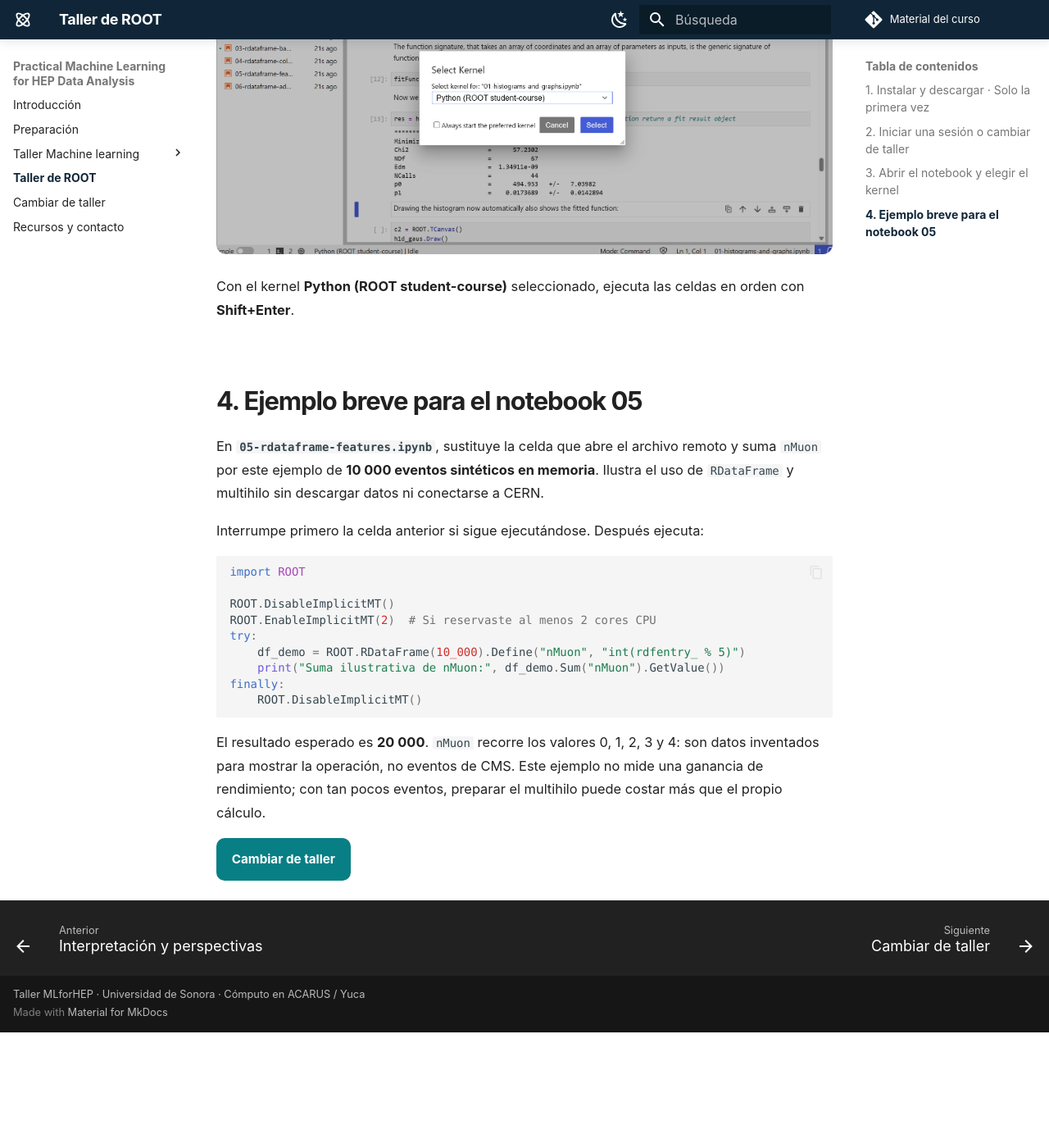
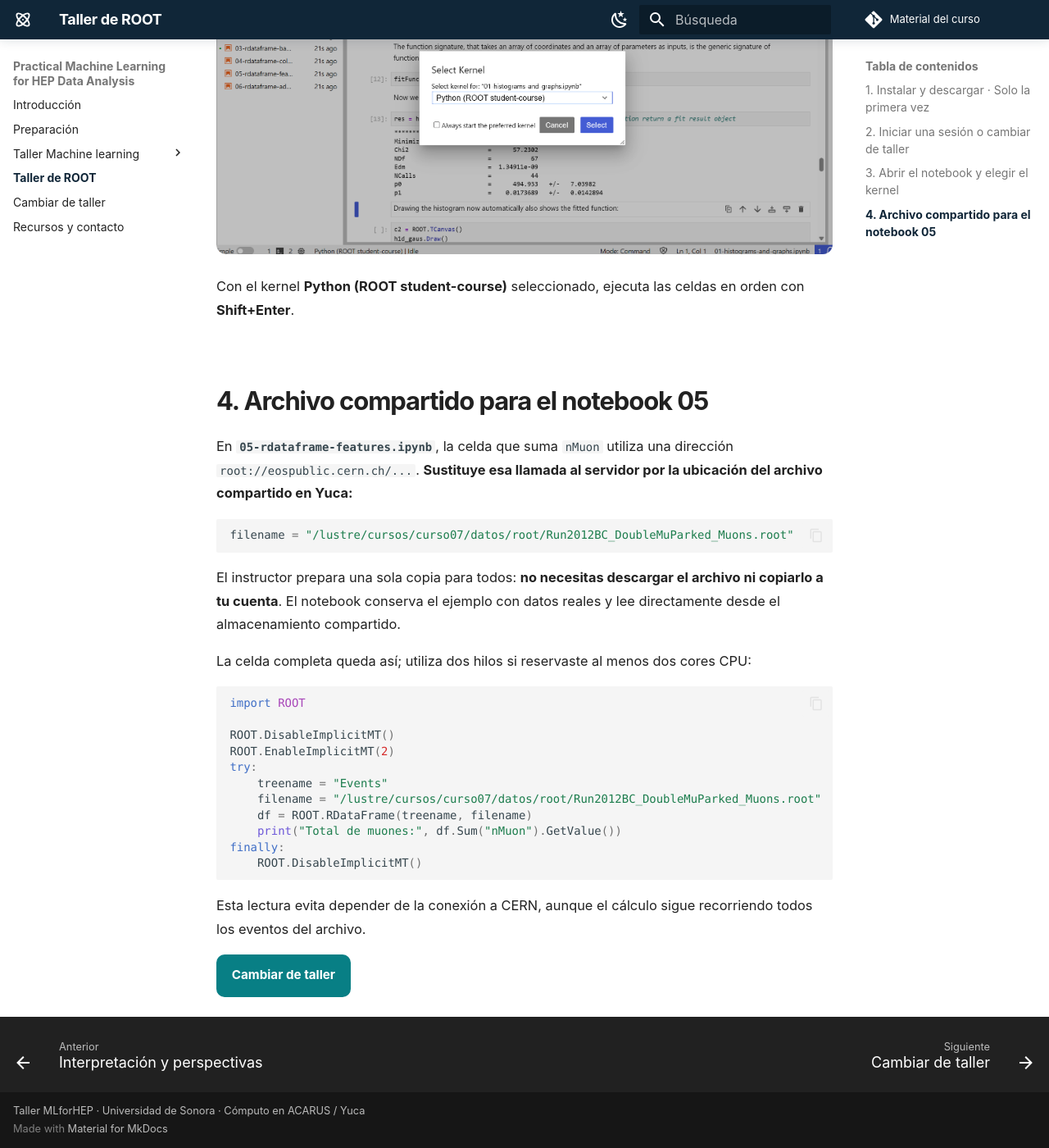
Before and after one commit to castaned/practical-ml-hep, an MkDocs documentation site: the page built from docs/curso-root.md, in a window 1280 px wide and 1400 px high, scrolled down 2691 px. Shown: the whole window at 82% size. Built offline with MkDocs 1.6.1 and Material for MkDocs 9.7.7, drawn with Linux system fonts in a browser that asks for light colours; comment, search, counter and statistics services are not loaded; before the commit the page ends 3950 px from its top, so only the background shows below that.

Commit message:
Use shared Yuca ROOT file in notebook 05 instructions

````diff
--- a/docs/curso-root.md
+++ b/docs/curso-root.md
@@ -61,24 +61,32 @@ En cada notebook selecciona **Kernel → Change Kernel → Python (ROOT student-
 
 Con el kernel **Python (ROOT student-course)** seleccionado, ejecuta las celdas en orden con **Shift+Enter**.
 
-## 4. Ejemplo breve para el notebook 05
+## 4. Archivo compartido para el notebook 05
 
-En **`05-rdataframe-features.ipynb`**, sustituye la celda que abre el archivo remoto y suma `nMuon` por este ejemplo de **10 000 eventos sintéticos en memoria**. Ilustra el uso de `RDataFrame` y multihilo sin descargar datos ni conectarse a CERN.
+En **`05-rdataframe-features.ipynb`**, la celda que suma `nMuon` utiliza una dirección `root://eospublic.cern.ch/...`. **Sustituye esa llamada al servidor por la ubicación del archivo compartido en Yuca:**
 
-Interrumpe primero la celda anterior si sigue ejecutándose. Después ejecuta:
+```python
+filename = "/lustre/cursos/curso07/datos/root/Run2012BC_DoubleMuParked_Muons.root"
+```
+
+El instructor prepara una sola copia para todos: **no necesitas descargar el archivo ni copiarlo a tu cuenta**. El notebook conserva el ejemplo con datos reales y lee directamente desde el almacenamiento compartido.
+
+La celda completa queda así; utiliza dos hilos si reservaste al menos dos cores CPU:
 
 ```python
 import ROOT
 
 ROOT.DisableImplicitMT()
-ROOT.EnableImplicitMT(2)  # Si reservaste al menos 2 cores CPU
+ROOT.EnableImplicitMT(2)
 try:
-    df_demo = ROOT.RDataFrame(10_000).Define("nMuon", "int(rdfentry_ % 5)")
-    print("Suma ilustrativa de nMuon:", df_demo.Sum("nMuon").GetValue())
+    treename = "Events"
+    filename = "/lustre/cursos/curso07/datos/root/Run2012BC_DoubleMuParked_Muons.root"
+    df = ROOT.RDataFrame(treename, filename)
+    print("Total de muones:", df.Sum("nMuon").GetValue())
 finally:
     ROOT.DisableImplicitMT()
 ```
 
-El resultado esperado es **20 000**. `nMuon` recorre los valores 0, 1, 2, 3 y 4: son datos inventados para mostrar la operación, no eventos de CMS. Este ejemplo no mide una ganancia de rendimiento; con tan pocos eventos, preparar el multihilo puede costar más que el propio cálculo.
+Esta lectura evita depender de la conexión a CERN, aunque el cálculo sigue recorriendo todos los eventos del archivo.
 
 [Cambiar de taller](ambientes.md){ .md-button .md-button--primary }
````
